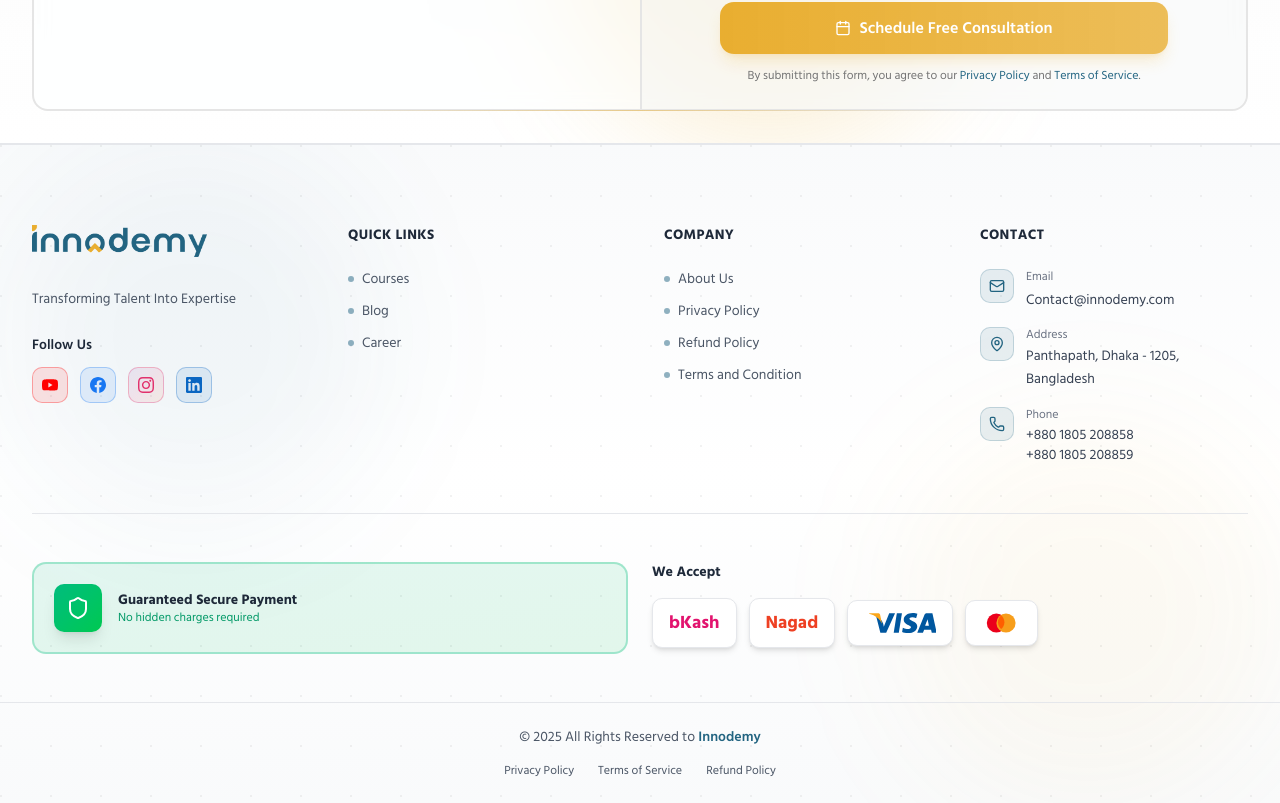
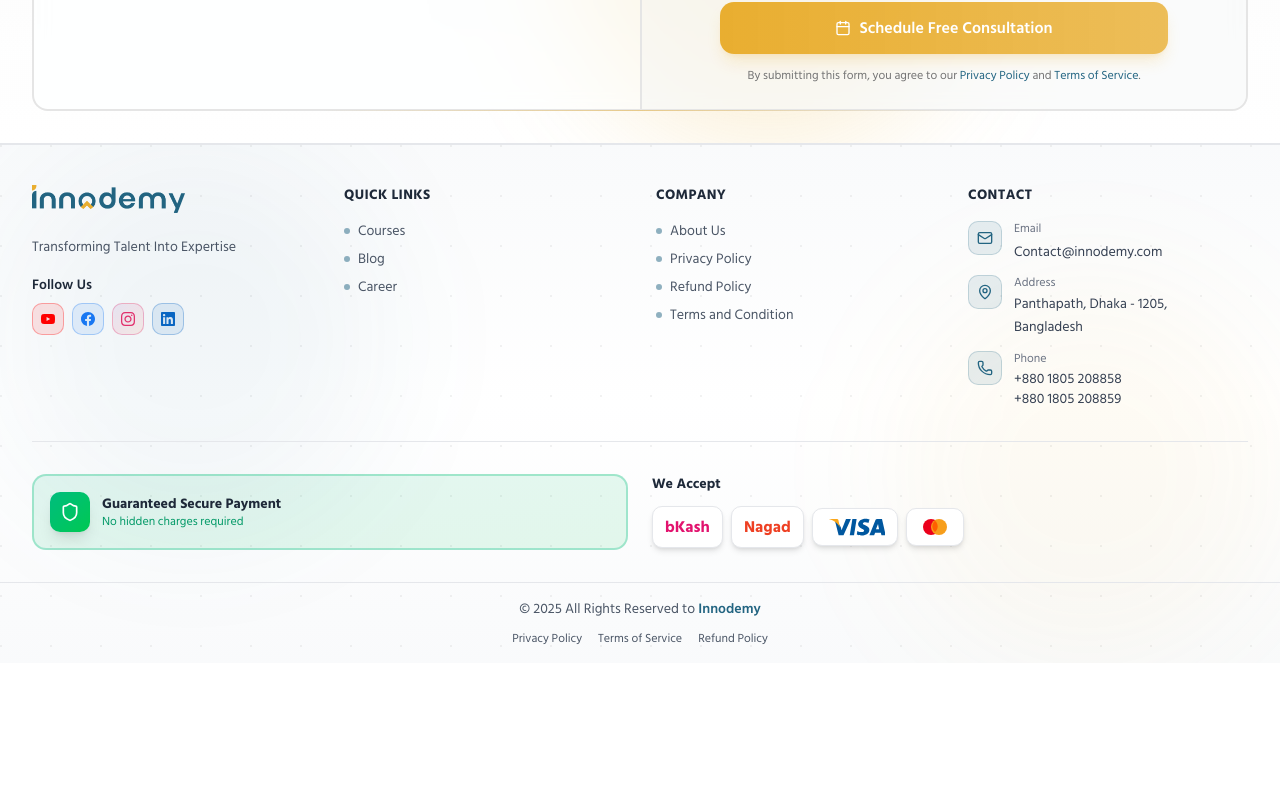
Before and after one commit to mehrabhossain1/innodemmy-frontend, a Next.js app: page / in a window 1280 px wide. Shown: the part 8855-9658 px from the top of the page. After the commit the page ends 9518 px from the top, so only its background shows below. Built offline with nearby package versions, Linux system fonts and the light colour scheme; no server answers; the database is empty.

Commit message:
feat: Refactor Footer component for improved layout and spacing consistency

```diff
--- a/components/Footer.tsx
+++ b/components/Footer.tsx
@@ -25,16 +25,16 @@ export default function Footer() {
             <div className="absolute bottom-0 right-0 w-96 h-96 bg-secondary/5 dark:bg-secondary/10 rounded-full blur-3xl"></div>
 
             <div className="relative z-10">
-                <div className="container mx-auto px-4 sm:px-6 lg:px-8 pt-12 md:pt-16 lg:pt-20">
-                    <div className="grid grid-cols-1 md:grid-cols-2 lg:grid-cols-4 gap-8 lg:gap-12">
+                <div className="container mx-auto px-4 sm:px-6 lg:px-8 pt-8 md:pt-10">
+                    <div className="grid grid-cols-1 md:grid-cols-2 lg:grid-cols-4 gap-6 lg:gap-8">
                         {/* Logo & About Section */}
-                        <div className="lg:col-span-1 space-y-6">
+                        <div className="lg:col-span-1 space-y-4">
                             <Link href="/" className="inline-block group">
                                 <div className="relative">
                                     <Image
                                         src={logo}
                                         alt="Innodemy"
-                                        className="h-8 w-auto transition-transform duration-300 group-hover:scale-105"
+                                        className="h-7 w-auto transition-transform duration-300 group-hover:scale-105"
                                     />
                                 </div>
                             </Link>
@@ -44,19 +44,19 @@ export default function Footer() {
 
                             {/* Social Media Links */}
                             <div>
-                                <h4 className="text-sm font-semibold text-gray-800 dark:text-white mb-3">
+                                <h4 className="text-sm font-semibold text-gray-800 dark:text-white mb-2">
                                     Follow Us
                                 </h4>
-                                <div className="flex items-center gap-3">
+                                <div className="flex items-center gap-2">
                                     <a
                                         href="https://www.youtube.com/channel/UC2sX_PtHHB4VJSauxtC8xbg"
                                         target="_blank"
                                         rel="noopener noreferrer"
-                                        className="w-9 h-9 bg-[#FF0000]/10 hover:bg-[#FF0000] border border-[#FF0000]/30 hover:border-[#FF0000] rounded-lg flex items-center justify-center transition-all duration-300 group"
+                                        className="w-8 h-8 bg-[#FF0000]/10 hover:bg-[#FF0000] border border-[#FF0000]/30 hover:border-[#FF0000] rounded-lg flex items-center justify-center transition-all duration-300 group"
                                         aria-label="YouTube"
                                     >
                                         <svg
-                                            className="w-4 h-4 text-[#FF0000] group-hover:text-white transition-colors"
+                                            className="w-3.5 h-3.5 text-[#FF0000] group-hover:text-white transition-colors"
                                             fill="currentColor"
                                             viewBox="0 0 24 24"
                                         >
@@ -67,11 +67,11 @@ export default function Footer() {
                                         href="https://www.facebook.com/innodemy360/"
                                         target="_blank"
                                         rel="noopener noreferrer"
-                                        className="w-9 h-9 bg-[#1877F2]/10 hover:bg-[#1877F2] border border-[#1877F2]/30 hover:border-[#1877F2] rounded-lg flex items-center justify-center transition-all duration-300 group"
+                                        className="w-8 h-8 bg-[#1877F2]/10 hover:bg-[#1877F2] border border-[#1877F2]/30 hover:border-[#1877F2] rounded-lg flex items-center justify-center transition-all duration-300 group"
                                         aria-label="Facebook"
                                     >
                                         <svg
-                                            className="w-4 h-4 text-[#1877F2] group-hover:text-white transition-colors"
+                                            className="w-3.5 h-3.5 text-[#1877F2] group-hover:text-white transition-colors"
                                             fill="currentColor"
                                             viewBox="0 0 24 24"
                                         >
@@ -82,11 +82,11 @@ export default function Footer() {
                                         href="https://www.instagram.com/inno_demy360/"
                                         target="_blank"
                                         rel="noopener noreferrer"
-                                        className="w-9 h-9 bg-gradient-to-br from-[#833AB4]/10 via-[#E1306C]/10 to-[#F77737]/10 hover:bg-gradient-to-br hover:from-[#833AB4] hover:via-[#E1306C] hover:to-[#F77737] border border-[#E1306C]/30 hover:border-[#E1306C] rounded-lg flex items-center justify-center transition-all duration-300 group"
+                                        className="w-8 h-8 bg-gradient-to-br from-[#833AB4]/10 via-[#E1306C]/10 to-[#F77737]/10 hover:bg-gradient-to-br hover:from-[#833AB4] hover:via-[#E1306C] hover:to-[#F77737] border border-[#E1306C]/30 hover:border-[#E1306C] rounded-lg flex items-center justify-center transition-all duration-300 group"
                                         aria-label="Instagram"
                                     >
                                         <svg
-                                            className="w-4 h-4 text-[#E1306C] group-hover:text-white transition-colors"
+                                            className="w-3.5 h-3.5 text-[#E1306C] group-hover:text-white transition-colors"
                                             fill="currentColor"
                                             viewBox="0 0 24 24"
                                         >
@@ -97,11 +97,11 @@ export default function Footer() {
                                         href="https://www.linkedin.com/company/innodemy360/"
                                         target="_blank"
                                         rel="noopener noreferrer"
-                                        className="w-9 h-9 bg-[#0A66C2]/10 hover:bg-[#0A66C2] border border-[#0A66C2]/30 hover:border-[#0A66C2] rounded-lg flex items-center justify-center transition-all duration-300 group"
+                                        className="w-8 h-8 bg-[#0A66C2]/10 hover:bg-[#0A66C2] border border-[#0A66C2]/30 hover:border-[#0A66C2] rounded-lg flex items-center justify-center transition-all duration-300 group"
                                         aria-label="LinkedIn"
                                     >
                                         <svg
-                                            className="w-4 h-4 text-[#0A66C2] group-hover:text-white transition-colors"
+                                            className="w-3.5 h-3.5 text-[#0A66C2] group-hover:text-white transition-colors"
                                             fill="currentColor"
                                             viewBox="0 0 24 24"
                                         >
@@ -114,10 +114,10 @@ export default function Footer() {
 
                         {/* Quick Links Section */}
                         <div>
-                            <h3 className="text-sm font-bold uppercase tracking-wide text-gray-800 dark:text-white mb-6">
+                            <h3 className="text-sm font-bold uppercase tracking-wide text-gray-800 dark:text-white mb-4">
                                 Quick Links
                             </h3>
-                            <ul className="space-y-3">
+                            <ul className="space-y-2">
                                 <li>
                                     <Link
                                         href="/courses"
@@ -150,10 +150,10 @@ export default function Footer() {
 
                         {/* Company Section */}
                         <div>
-                            <h3 className="text-sm font-bold uppercase tracking-wide text-gray-800 dark:text-white mb-6">
+                            <h3 className="text-sm font-bold uppercase tracking-wide text-gray-800 dark:text-white mb-4">
                                 Company
                             </h3>
-                            <ul className="space-y-3">
+                            <ul className="space-y-2">
                                 <li>
                                     <Link
                                         href="/aboutus"
@@ -195,10 +195,10 @@ export default function Footer() {
 
                         {/* Contact Section */}
                         <div>
-                            <h3 className="text-sm font-bold uppercase tracking-wide text-gray-800 dark:text-white mb-6">
+                            <h3 className="text-sm font-bold uppercase tracking-wide text-gray-800 dark:text-white mb-4">
                                 Contact
                             </h3>
-                            <div className="space-y-4">
+                            <div className="space-y-3">
                                 <div className="flex items-start space-x-3 group">
                                     <div className="p-2 bg-primary/10 dark:bg-primary/20 rounded-lg border border-primary/20 dark:border-primary/30 group-hover:bg-primary/20 dark:group-hover:bg-primary/30 transition-colors">
                                         <Mail className="w-4 h-4 text-primary" />
@@ -257,14 +257,14 @@ export default function Footer() {
                     </div>
 
                     {/* Trust & Payment Section */}
-                    <div className="grid grid-cols-1 md:grid-cols-2 gap-6 mt-12 pt-12 border-t border-gray-200 dark:border-gray-700">
+                    <div className="grid grid-cols-1 md:grid-cols-2 gap-6 mt-8 pt-8 border-t border-gray-200 dark:border-gray-700">
                         {/* Trust Badge */}
                         <div className="relative group">
                             <div className="absolute -inset-0.5 bg-gradient-to-r from-emerald-500 to-green-500 rounded-xl opacity-0 group-hover:opacity-20 blur transition-all duration-300"></div>
-                            <div className="relative bg-gradient-to-br from-emerald-500/10 to-green-500/10 dark:from-emerald-500/20 dark:to-green-500/20 rounded-xl p-5 border-2 border-emerald-500/30 dark:border-emerald-500/40">
-                                <div className="flex items-center space-x-4">
-                                    <div className="w-12 h-12 bg-gradient-to-br from-emerald-500 to-green-500 rounded-lg flex items-center justify-center shadow-lg">
-                                        <Shield className="w-6 h-6 text-white" />
+                            <div className="relative bg-gradient-to-br from-emerald-500/10 to-green-500/10 dark:from-emerald-500/20 dark:to-green-500/20 rounded-xl p-4 border-2 border-emerald-500/30 dark:border-emerald-500/40">
+                                <div className="flex items-center space-x-3">
+                                    <div className="w-10 h-10 bg-gradient-to-br from-emerald-500 to-green-500 rounded-lg flex items-center justify-center shadow-lg">
+                                        <Shield className="w-5 h-5 text-white" />
                                     </div>
                                     <div>
                                         <p className="text-sm font-bold text-gray-800 dark:text-white">
@@ -280,30 +280,30 @@ export default function Footer() {
 
                         {/* Payment Methods */}
                         <div>
-                            <h4 className="text-sm font-bold text-gray-800 dark:text-white mb-4">
+                            <h4 className="text-sm font-bold text-gray-800 dark:text-white mb-3">
                                 We Accept
                             </h4>
-                            <div className="flex flex-wrap items-center gap-3">
+                            <div className="flex flex-wrap items-center gap-2">
                                 {/* bKash */}
-                                <div className="bg-white dark:bg-gray-700 rounded-lg px-4 py-2.5 shadow-md border border-gray-200 dark:border-gray-600 hover:shadow-lg transition-shadow">
+                                <div className="bg-white dark:bg-gray-700 rounded-lg px-3 py-2 shadow-md border border-gray-200 dark:border-gray-600 hover:shadow-lg transition-shadow">
                                     <div className="flex items-center gap-1">
-                                        <span className="text-[#E2136E] font-bold text-lg">
+                                        <span className="text-[#E2136E] font-bold text-base">
                                             bKash
                                         </span>
                                     </div>
                                 </div>
                                 {/* Nagad */}
-                                <div className="bg-white dark:bg-gray-700 rounded-lg px-4 py-2.5 shadow-md border border-gray-200 dark:border-gray-600 hover:shadow-lg transition-shadow">
+                                <div className="bg-white dark:bg-gray-700 rounded-lg px-3 py-2 shadow-md border border-gray-200 dark:border-gray-600 hover:shadow-lg transition-shadow">
                                     <div className="flex items-center gap-1">
-                                        <span className="text-[#EE4023] font-bold text-lg">
+                                        <span className="text-[#EE4023] font-bold text-base">
                                             Nagad
                                         </span>
                                     </div>
                                 </div>
                                 {/* Visa */}
-                                <div className="bg-white dark:bg-gray-700 rounded-lg px-4 py-2.5 shadow-md border border-gray-200 dark:border-gray-600 hover:shadow-lg transition-shadow">
+                                <div className="bg-white dark:bg-gray-700 rounded-lg px-3 py-2 shadow-md border border-gray-200 dark:border-gray-600 hover:shadow-lg transition-shadow">
                                     <svg
-                                        className="h-6 w-auto"
+                                        className="h-5 w-auto"
                                         viewBox="0 0 48 16"
                                         fill="none"
                                         xmlns="http://www.w3.org/2000/svg"
@@ -331,9 +331,9 @@ export default function Footer() {
                                     </svg>
                                 </div>
                                 {/* Mastercard */}
-                                <div className="bg-white dark:bg-gray-700 rounded-lg px-4 py-2.5 shadow-md border border-gray-200 dark:border-gray-600 hover:shadow-lg transition-shadow">
+                                <div className="bg-white dark:bg-gray-700 rounded-lg px-3 py-2 shadow-md border border-gray-200 dark:border-gray-600 hover:shadow-lg transition-shadow">
                                     <svg
-                                        className="h-6 w-auto"
+                                        className="h-5 w-auto"
                                         viewBox="0 0 48 30"
                                         fill="none"
                                         xmlns="http://www.w3.org/2000/svg"
@@ -364,16 +364,16 @@ export default function Footer() {
                 </div>
 
                 {/* Copyright Section */}
-                <div className="border-t border-gray-200 dark:border-gray-700 mt-12">
-                    <div className="container mx-auto px-4 py-6">
-                        <div className="flex flex-col items-center justify-center gap-4">
+                <div className="border-t border-gray-200 dark:border-gray-700 mt-8">
+                    <div className="container mx-auto px-4 py-4">
+                        <div className="flex flex-col items-center justify-center gap-3">
                             <p className="text-sm text-gray-600 dark:text-gray-400 text-center">
                                 © 2025 All Rights Reserved to{" "}
                                 <span className="text-primary font-semibold">
                                     Innodemy
                                 </span>
                             </p>
-                            <div className="flex items-center justify-center gap-6">
+                            <div className="flex items-center justify-center gap-4">
                                 <Link
                                     href="/privacy-policy"
                                     className="text-xs text-gray-600 dark:text-gray-400 hover:text-primary transition-colors"
```
